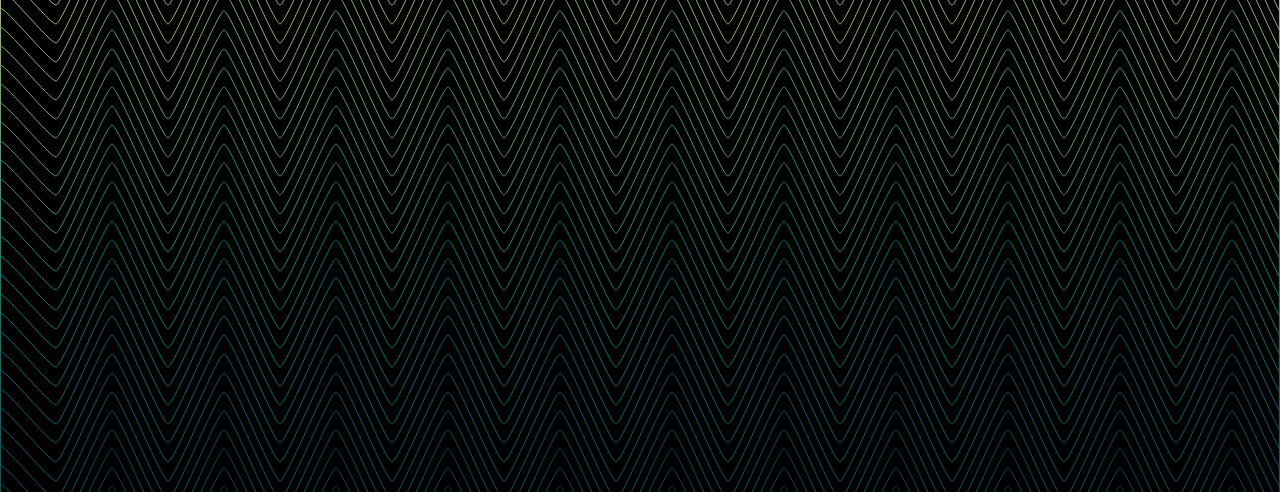
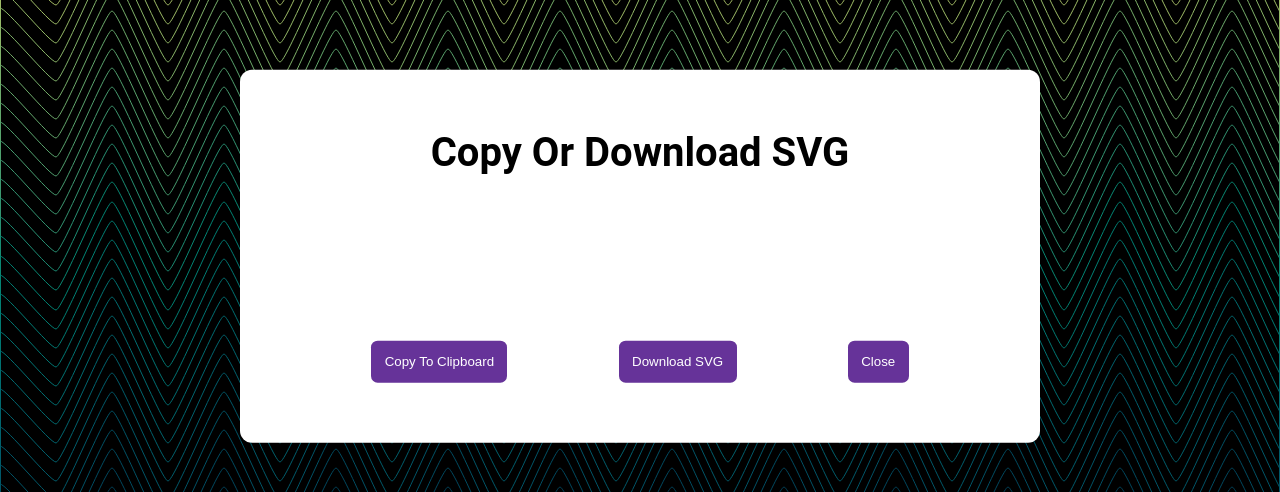
Before and after one commit to toreylittlefield/react-svg-generator, a React (Create React App) app: page / in a window 1280 px wide. Shown: the part 144-636 px from the top of the page. Built offline with nearby package versions, Linux system fonts and the light colour scheme.

Commit message:
add dynamic classname with animation on ismodalopen

```diff
--- a/src/Components/Modal.js
+++ b/src/Components/Modal.js
@@ -1,10 +1,11 @@
 import React from 'react';
 import PropTypes from 'prop-types';
 
-const Modal = ({ isModalOpen }) => {
-  if (!isModalOpen) return null;
+const Modal = ({ isModalOpen, setIsModalOpen }) => {
+  const handleCloseModal = () => setIsModalOpen((prev) => !prev);
+  const handleClassName = isModalOpen ? 'modal' : 'modal open';
   return (
-    <div className="modal">
+    <div className={handleClassName}>
       <h3>Copy Or Download SVG</h3>
       <div className="code-container">
         <pre>
@@ -17,7 +18,7 @@ const Modal = ({ isModalOpen }) => {
           <button id="download" type="button">
             Download SVG
           </button>
-          <button id="close" type="button">
+          <button id="close" type="button" onClick={handleCloseModal}>
             Close
           </button>
         </div>
@@ -30,6 +31,7 @@ export default Modal;
 
 Modal.propTypes = {
   isModalOpen: PropTypes.bool.isRequired,
+  setIsModalOpen: PropTypes.func.isRequired,
 };
 
 // const createExportModal = async () => {
```
